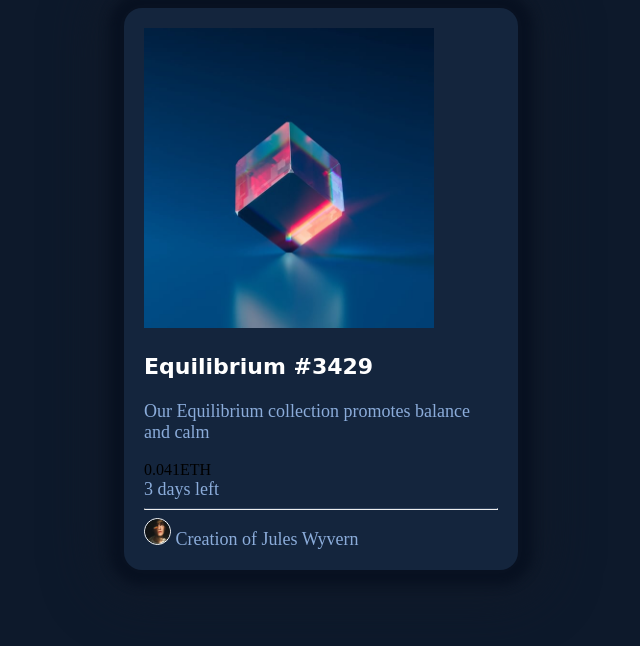
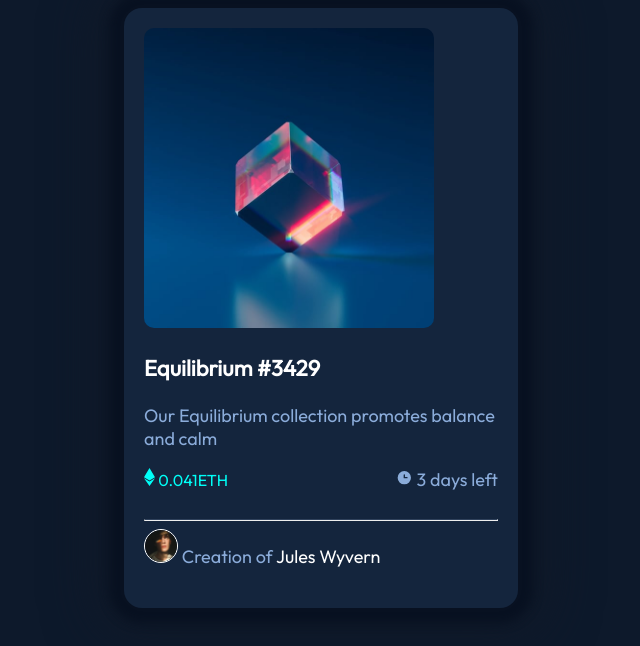
Before and after one commit to codetopiacommunity/NFT-Preview-Card-Component, a plain HTML site: page index.html in a window 1280 px wide. Shown: the whole page, without its empty margins (319-959 px from the left). Drawn offline with Linux system fonts and the light colour scheme.

Commit message:
adjusting font and card elements

```diff
--- a/index.html
+++ b/index.html
@@ -1,25 +1,30 @@
 <!DOCTYPE html>
 <html>
     <head>
+        <title>NFT-Preview-Card-Component</title>
         <link rel="stylesheet" href="style.css">
 
     </head>
 
     <body>
                 <div class="NFT">
-                    <div class="equilibrum_img_container">
-                        <img src="images/image-equilibrium.jpg" width="290px" height="300px">
+                    <div class="equilibrium_img_container">
+                        <img src="images/image-equilibrium.jpg" width="290px" height="300px" class="equilibrium">
 
                     </div>
-                    <p class="equilibrum_topic">Equilibrium #3429</p>
+                    <p class="equilibrium_topic">Equilibrium #3429</p>
                     <p class="equilibrium_text">Our Equilibrium collection promotes balance and calm</p>
-                    <div class="ETH">0.041ETH</div>
-                    <div class="days_left">3 days left</div>
+                    <div class="flex">
+                         <div class="ETH"> <img src="images/icon-ethereum.svg">  0.041ETH</div>
+                         <div class="days_left"> <img src="images/icon-clock.svg">  3 days left</div>
+                    </div>
+                    <br>
                         <hr>
 
                     <div class="creator">
                        <img src="images/image-avatar.png"> Creation of <span>Jules Wyvern</span>
                     </div>
+                    <br>
 
                 </div>
     </body>
--- a/style.css
+++ b/style.css
@@ -1,5 +1,8 @@
+@import url('https://fonts.googleapis.com/css2?family=Outfit&display=swap');
+
 body{
     background-color:  hsl(217, 54%, 11%);
+    font-family:'Outfit';
 
 }
 
@@ -13,7 +16,7 @@ body{
     padding:20px;
 }
 
-.equilibrium_img_container > img{
+.equilibrium{
     margin:auto;
     border-radius: 10px;
 
@@ -29,16 +32,28 @@ hr{
  border-top:1px solid hsl(215, 32%, 27%);
 }
 
-.equilibrum_topic{
+.equilibrium_topic{
     color:hsl(0, 0%, 100%);
     font-weight: 600;
     font-size: 22px;
-    font-family:cursive;
 }
 
 .creator > img{
-    width: 25px;
-    height:25px;
+    width: 32px;
+    height:32px;
     border:1px solid white;
     border-radius:50%;
 }
+
+span{
+    color:white;
+}
+
+.flex{
+    display:flex;
+    justify-content:space-between;
+}
+
+.ETH{
+    color:hsl(178, 100%, 50%);
+}
```
Also changed, not shown: 1 other file.
